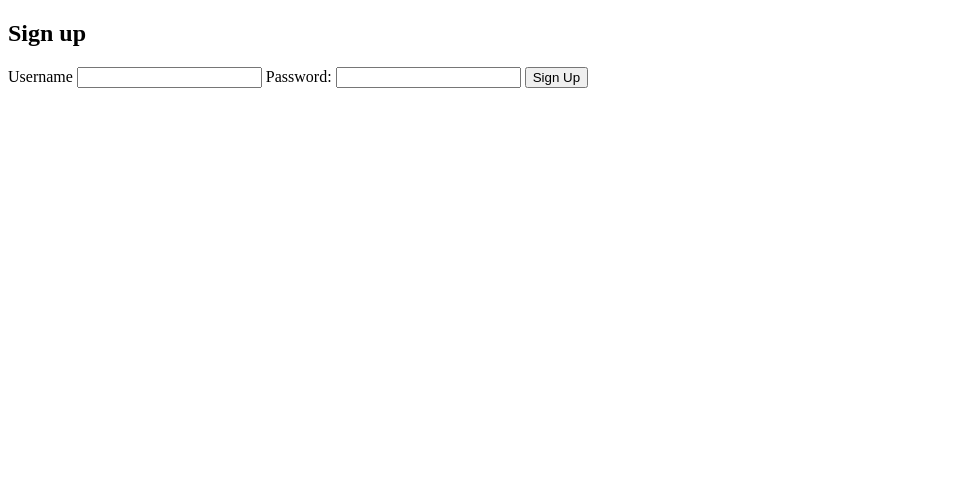
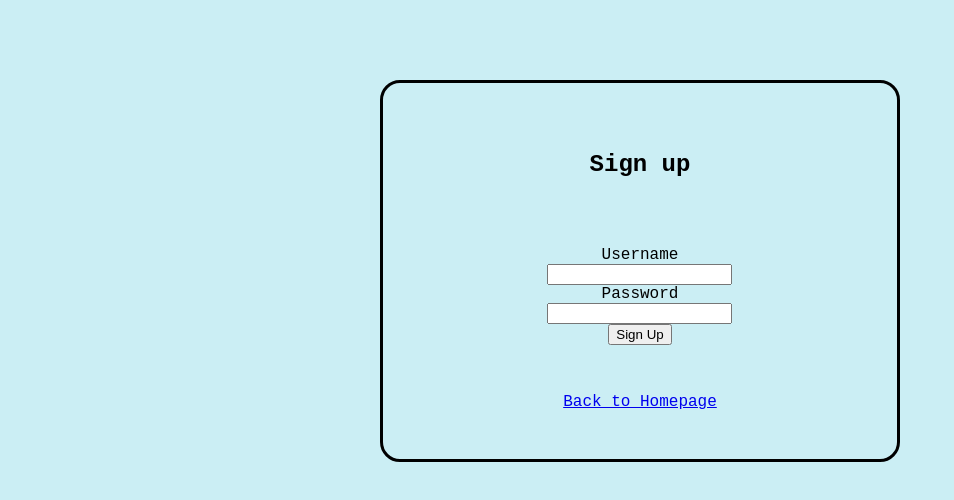
Before and after one commit to SEANYB4/homework-portal, a website: page views/signup.html in a window 1280 px wide. Shown: the whole page, without its empty margins (0-954 px from the left). Drawn offline with Linux system fonts and the light colour scheme.

Commit message:
Some translations

```diff
--- a/app.js
+++ b/app.js
@@ -194,6 +194,8 @@ app.post('/logout', (req, res) => {
         }
         res.clearCookie('username')
         res.redirect('/');
+
+
     });
 });
 
--- a/views/signup.html
+++ b/views/signup.html
@@ -4,20 +4,31 @@
     <meta charset="UTF-8">
     <meta name="viewport" content="width=device-width, initial-scale=1.0">
     <title>Sign Up</title>
+    <link rel="stylesheet" href="styles_signup.css">
 </head>
 <body>
 
+
+    <div id="card">
+
         <h2>Sign up</h2>
 
+
         <form action="/signup" method="post">
+
 
             <label for="username">Username</label>
             <input type="text" id="username" name="username" required>
 
-        <label for="password">Password:</label>
+            <label for="password">Password</label>
             <input type="password" id="password" name="password" required>
+            <button type="submit">Sign Up</button>
 
-        <button type="submit">Sign Up</button>
+
         </form>
+
+        <a href="index.html">Back to Homepage</a>
+    </div>
+
 </body>
 </html>
--- a/views/styles2.css
+++ b/views/styles2.css
@@ -1,3 +1,13 @@
+body {
+
+    font-family: monospace, sans-serif;
+
+    background-color: #CBEEF4;
+}
+
+
+
+
 section {
 
     background-color: tomato;
@@ -14,3 +24,11 @@ section {
     flex-direction: row;
     justify-content: space-around;
 }
+
+
+li {
+
+    display: flex;
+    flex-direction: row;
+    justify-content: space-around;
+}
--- /dev/null
+++ b/views/styles_login.css
@@ -0,0 +1,34 @@
+body {
+    font-family: monospace, sans-serif;
+
+    background-color: #CBEEF4;
+
+
+}
+
+
+#card {
+
+
+    display: flex;
+    flex-direction: column;
+    border: 3px solid black;
+    border-radius: 20px;
+    align-items: center;
+    margin-left: auto;
+    margin-right: auto;
+    width: 33%;
+    margin-top: 5rem;
+    padding: 3rem;
+
+}
+
+
+form {
+
+    display: flex;
+    flex-direction: column;
+    justify-content: space-around;
+    align-items: center;
+    padding: 3rem;
+}
--- /dev/null
+++ b/views/styles_signup.css
@@ -0,0 +1,34 @@
+body {
+    font-family: monospace, sans-serif;
+
+    background-color: #CBEEF4;
+
+
+}
+
+
+#card {
+
+
+    display: flex;
+    flex-direction: column;
+    border: 3px solid black;
+    border-radius: 20px;
+    align-items: center;
+    margin-left: auto;
+    margin-right: auto;
+    width: 33%;
+    margin-top: 5rem;
+    padding: 3rem;
+
+}
+
+
+form {
+
+    display: flex;
+    flex-direction: column;
+    justify-content: space-around;
+    align-items: center;
+    padding: 3rem;
+}
--- /dev/null
+++ b/views/styles_upload.css
@@ -0,0 +1,34 @@
+body {
+    font-family: monospace, sans-serif;
+
+    background-color: #CBEEF4;
+
+
+}
+
+
+#card {
+
+
+    display: flex;
+    flex-direction: column;
+    border: 3px solid black;
+    border-radius: 20px;
+    align-items: center;
+    margin-left: auto;
+    margin-right: auto;
+    width: 33%;
+    margin-top: 5rem;
+    padding: 3rem;
+
+}
+
+
+form {
+
+    display: flex;
+    flex-direction: column;
+    justify-content: space-around;
+    align-items: center;
+    padding: 3rem;
+}
```
Also changed, not shown: views/download.html (+38 -4 lines), views/index.html (+36 -23 lines), views/login.html (+9 -0 lines), views/styles.css (+9 -0 lines), views/upload.html (added, +34 -0 lines). Lines whose indentation alone changed are shown as unchanged.
